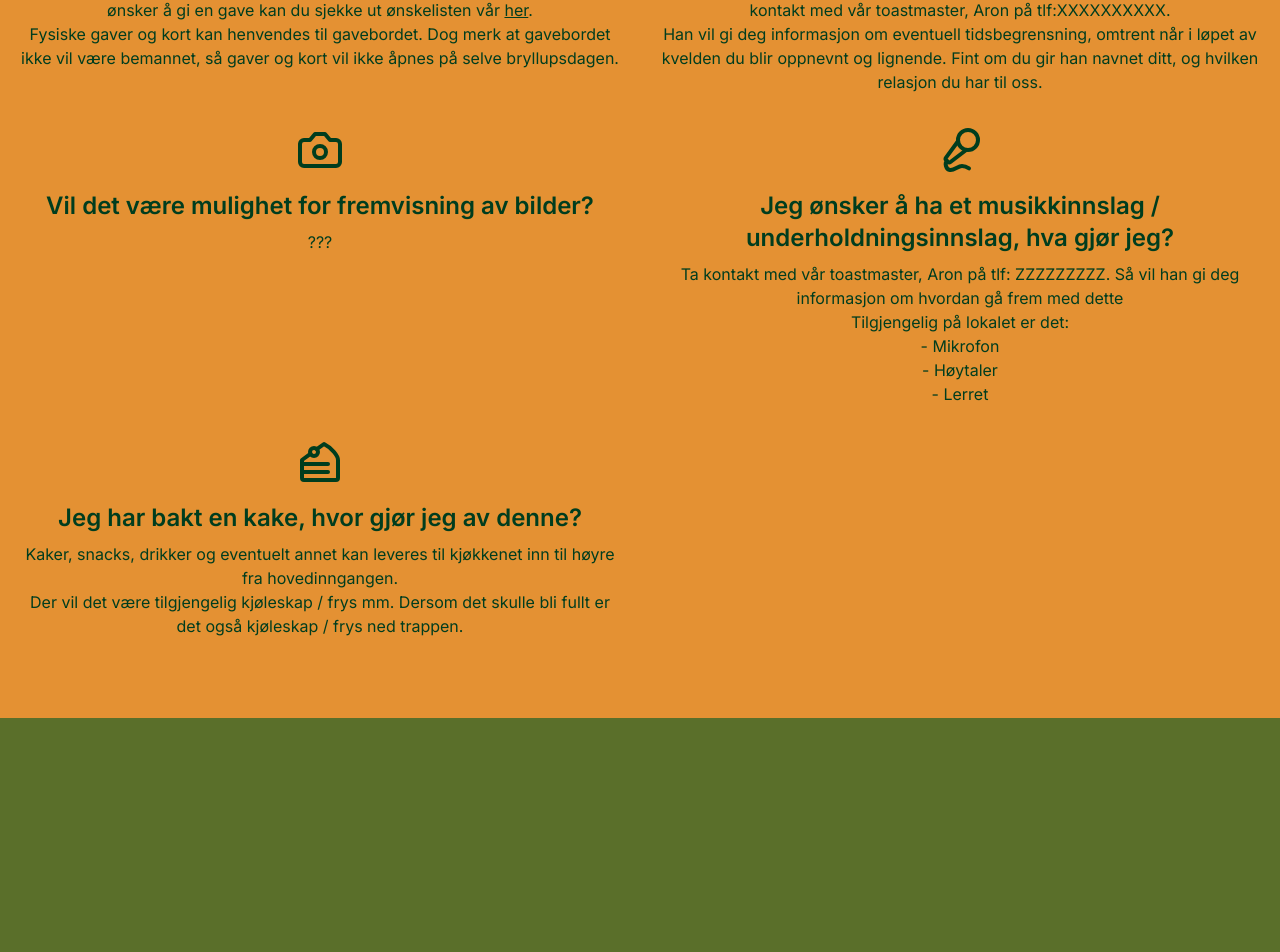
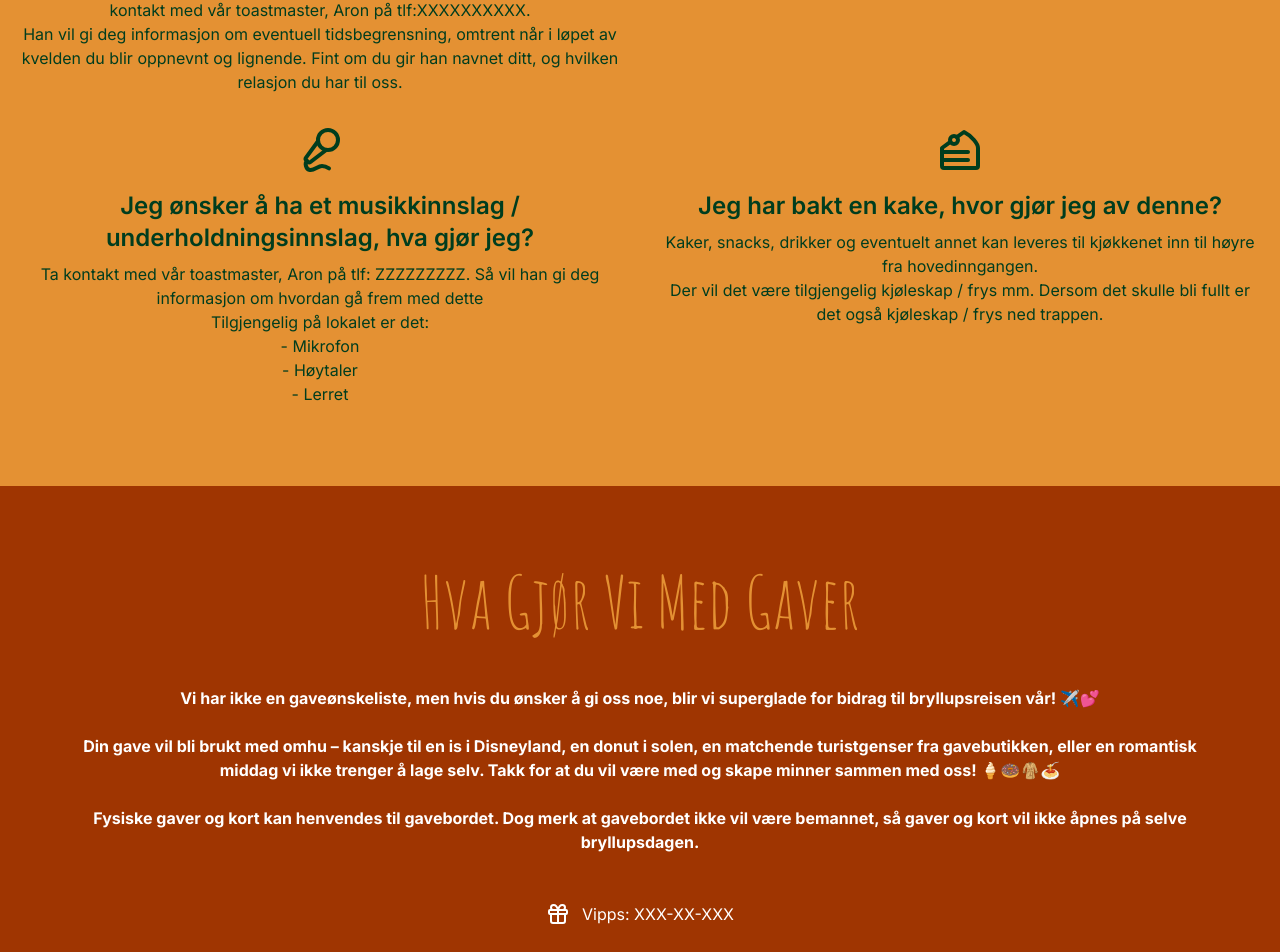
Before and after one commit to larissabakken/website-weeding, a Next.js app: page / in a window 1280 px wide. Shown: the part 3092-4044 px from the top of the page. Before the commit the page ends 3810 px from the top, so only its background shows below. Built offline with nearby package versions, Linux system fonts and the light colour scheme.

Commit message:
info about gift

```diff
--- a/app/page.tsx
+++ b/app/page.tsx
@@ -4,6 +4,7 @@ import Timeline from "@/components/Timeline";
 import QandA from "@/components/QandA";
 import MenuNav from "@/components/MenuNav";
 import { RSVP } from "@/components/RSVP";
+import { GiftQA } from "@/components/GiftQA";
 
 export default function Home() {
   return (
@@ -14,6 +15,7 @@ export default function Home() {
       <Timeline />
       <RSVP />
       <QandA />
+      <GiftQA />
     </main>
   );
 }
--- /dev/null
+++ b/components/GiftQA.tsx
@@ -0,0 +1,34 @@
+"use client";
+
+import { Button } from "./ui/button";
+import { Gift } from "lucide-react";
+
+export function GiftQA() {
+  return (
+    <section className="bg-rust min-h-[50vh] flex flex-col justify-evenly items-center text-center py-20 gap-12">
+      <div className="text-peach font-handwriting text-7xl">
+        Hva Gjør Vi Med Gaver
+      </div>
+      <div className="container mx-auto text-white font-bold px-16">
+        Vi har ikke en gaveønskeliste, men hvis du ønsker å gi oss noe, blir vi
+        superglade for bidrag til bryllupsreisen vår! ✈️💕
+        <br />
+        <br />
+        Din gave vil bli brukt med omhu – kanskje til en is i Disneyland, en
+        donut i solen, en matchende turistgenser fra gavebutikken, eller en
+        romantisk middag vi ikke trenger å lage selv. Takk for at du vil være
+        med og skape minner sammen med oss! 🍦🍩🧥🍝
+        <br />
+        <br />
+        Fysiske gaver og kort kan henvendes til gavebordet. Dog merk at
+        gavebordet ikke vil være bemannet, så gaver og kort vil ikke åpnes på
+        selve bryllupsdagen.
+      </div>
+
+      <div className="flex text-white gap-3">
+        <Gift />
+        <p>Vipps: XXX-XX-XXX</p>
+      </div>
+    </section>
+  );
+}
--- a/components/QandA.tsx
+++ b/components/QandA.tsx
@@ -39,17 +39,6 @@ const QandA = () => {
             detail={"Kan jeg ha med en pluss én?"}
             info={
               "Kun de som står i invitasjonen er invitert. Vi ønsker en dag fylt med de vi er glad i, og det er viktig for oss at vi kjenner alle gjestene."
-            }
-          />
-          <Detail
-            icon={<Gift className="w-12 h-12 mx-auto mb-4" />}
-            detail={"Hva gjør vi med gaver?"}
-            info={
-              "Det at du ønsker å feire dagen med oss er en gave i seg selv. Hvis du fremdeles ønsker å gi en gave kan du sjekke ut ønskelisten vår " +
-              '<a href="https://www.example.com" style="text-decoration: underline;">her</a>.'
-            }
-            description={
-              "Fysiske gaver og kort kan henvendes til gavebordet. Dog merk at gavebordet ikke vil være bemannet, så gaver og kort vil ikke åpnes på selve bryllupsdagen."
             }
           />
           <Detail
--- a/components/RSVP.tsx
+++ b/components/RSVP.tsx
@@ -9,7 +9,7 @@ export function RSVP() {
     //window.location.href = "det kommer skjemalink her";
   };
   return (
-    <section className="bg-[#850751] min-h-[50vh] flex flex-col justify-evenly items-center text-center py-20 gap-12">
+    <section className="bg-berry min-h-[50vh] flex flex-col justify-evenly items-center text-center py-20 gap-12">
       <div className="text-peach font-handwriting text-6xl">RSVP</div>
       <div className="container mx-auto text-white font-bold px-16">
         Skriv inn telefonnummeret ditt for å få tilgang til invitasjonen din og
@@ -21,7 +21,7 @@ export function RSVP() {
       </div>
       <Button
         size="lg"
-        className="mx-auto bg-peach hover:bg-peach text-white  hover:text-[#850751] rounded-[6px] px-16 py-4 gap-3"
+        className="mx-auto bg-peach hover:bg-peach text-white  hover:text-berry rounded-[6px] px-16 py-4 gap-3"
         onClick={handleRSVP}
       >
         <Send />
```
